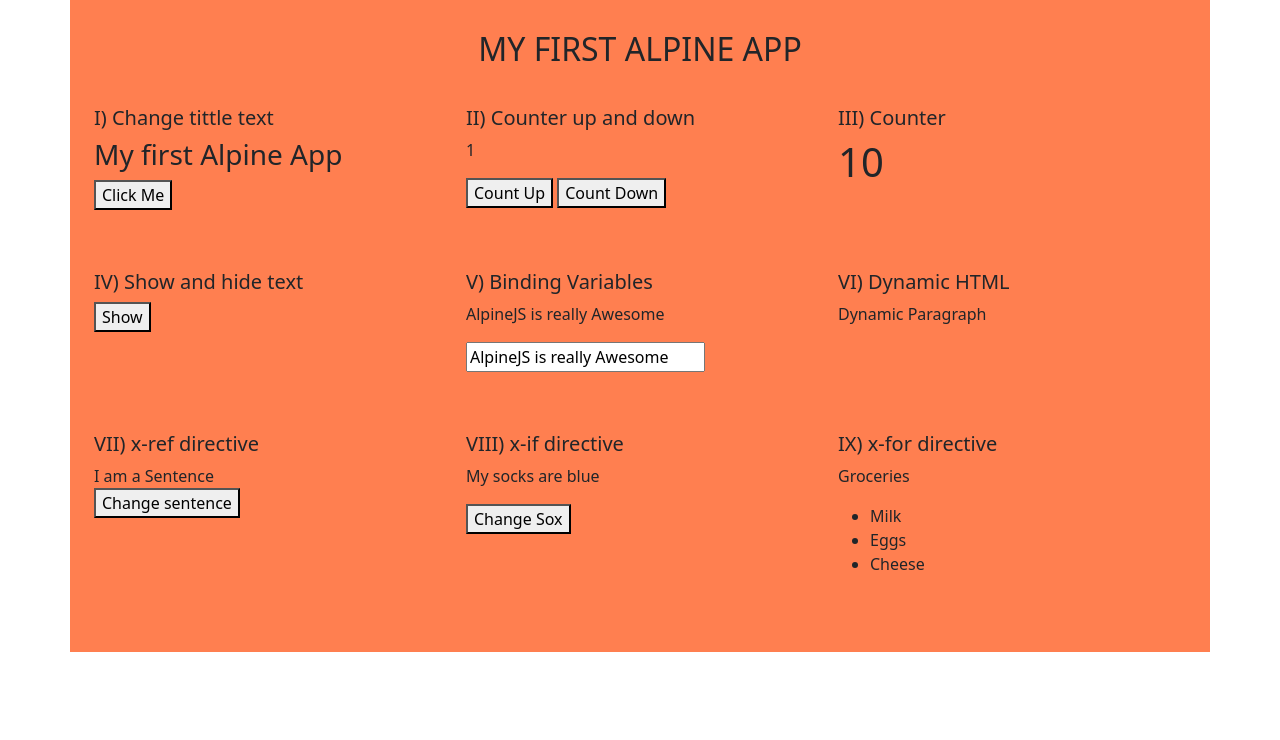
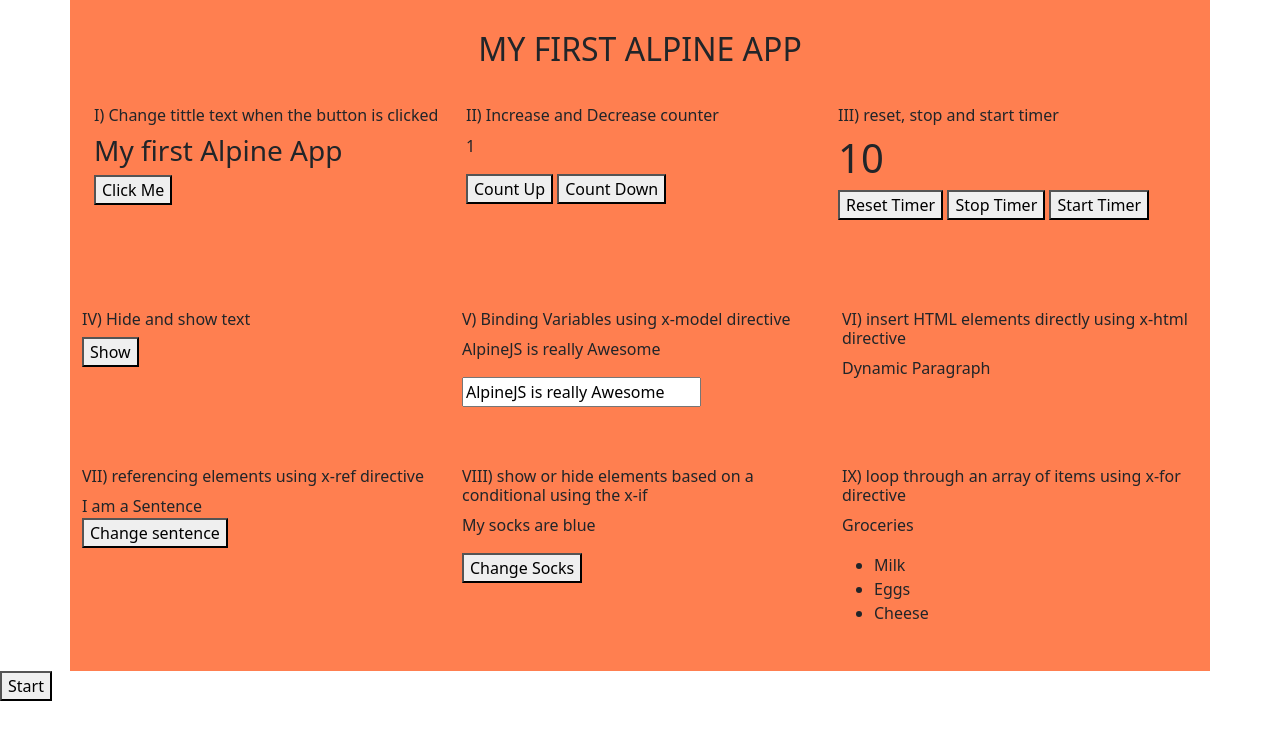
Before and after one commit to OmphileMokakale/AlpineJSFirstApp, a plain HTML site: page index.html in a window 1280 px wide. Drawn offline with nearby package versions, Linux system fonts and the light colour scheme.

Commit message:
updated the headings

```diff
--- a/index.html
+++ b/index.html
@@ -16,7 +16,7 @@
         <div class="row">
 
     <div class="col" x-data="{title: 'My first Alpine App'}">
-        <h5>I) Change tittle text</h5>
+        <h6>I) Change tittle text when the button is clicked</h6>
         <h3 x-text="title"></h3>
         <!-- onclick change the tittle -->
         <button @click="title='Alpine Rocks!'">Click Me</button>
@@ -24,7 +24,7 @@
 
 
     <div class="col" x-data="{ count: 1 }">
-        <h5>II) Counter up and down</h5>
+        <h6>II) Increase and Decrease counter</h6>
         <p x-text="count"></p>
         <button @click="count++">Count Up</button>
         <button @click="count--"> Count Down</button>
@@ -35,10 +35,17 @@
     <div class="col" x-data="{count: 60}"
     x-init="setInterval(function(){
                 count--;
-              },100)";
+              },100)"
     >
-    <h5>III) Counter</h5>
+    <h6>III) reset, stop and start timer</h6>
     <h1 x-text="count"></h1>
+
+    <button @click="count=60">Reset Timer </button>
+    <button @click="count=0">Stop Timer </button>
+    <button @click="count">Start Timer </button>
+
+    </div>
+
     </div>
 </div>
 </div>
@@ -48,7 +55,7 @@
 
     <!-- x-show directive -->
     <div class="col" x-data="{show: false}">
-        <h5>IV) Show and hide text</h5>
+        <h6>IV) Hide and show text</h6>
         <button @click="show=!show">Show</button>
         <div x-show.transition="show">
             Hello
@@ -58,14 +65,14 @@
 
      <!-- x-model directive -->
      <div class="col" x-data="{ title: 'AlpineJS is really Awesome' }">
-        <h5>V) Binding Variables</h5>
+        <h6>V) Binding Variables using x-model directive</h6>
         <p x-text="title"></p>
         <input type="text" x-model="title">
     </div>
 
 <!-- x-html directive -->
     <div class="col" x-data="{paragraph: '<p> Dynamic Paragraph</p>'}">
-        <h5>VI) Dynamic HTML</h5>
+        <h6>VI) insert HTML elements directly using x-html directive</h6>
         <div x-html="paragraph"></div>
     </div>
 
@@ -77,7 +84,7 @@
 
     <!-- x-ref directive -->
     <div class="col" x-data="{code: '<p> dynamic paragraph</p>'}">
-        <h5>VII) x-ref directive </h5>
+        <h6>VII) referencing elements using x-ref directive </h6>
         <div x-ref="sentence">I am a Sentence </div>
         <button @click="$refs.sentence.innerText = 'I just Changed'">Change sentence </button>
     </div>
@@ -86,7 +93,7 @@
 
 <!-- x-if directive -->
 <div class="col" x-data="{ socks: 'blue' }">
-    <h5>VIII) x-if directive </h5>
+    <h6>VIII) show or hide elements based on a conditional using the x-if </h6>
 
     <template x-if="socks=='blue'">
         <p>My socks are blue</p>
@@ -94,12 +101,12 @@
     <template x-if="socks=='green'">
         <p>My socks are green</p>
     </template>
-    <button @click="socks = 'green'">Change Sox</button>
+    <button @click="socks = 'green'">Change Socks</button>
 </div>
 
 <!-- x-for directive -->
 <div class="col" x-data="{ groceries: ['Milk', 'Eggs', 'Cheese'] }">
-    <h5>IX) x-for directive </h5>
+    <h6>IX) loop through an array of items using x-for directive </h6>
     <p>Groceries</p>
     <ul>
         <template x-for="item in groceries">
@@ -109,6 +116,40 @@
 </div>
 </div>
 </div>
+
+
+
+<div x-data="{
+    start: null,
+    current: null,
+    stop: null,
+    interval: null
+}">
+
+    <button x-show="!start" @click="
+        start = Date.now()
+        current = start
+        interval = setInterval(() => {current = Date.now()}, 100)
+    ">Start</button>
+
+    <div x-show="current">
+        <button @click="
+            current = null
+            stop = Date.now()
+            clearInterval(interval)
+        ">Stop</button>
+        <p><span x-text="(current - start) / 1000"></span> Seconds</p>
+    </div>
+
+    <div x-show="stop">
+        <button @click="
+            start = null
+            stop = null
+        ">Reset</button>
+        <p><span x-text="(stop - start) / 1000"></span> Seconds</p>
+    </div>
+</div>
+
 </div>
 
 <script src="https://cdn.jsdelivr.net/gh/alpinejs/alpine@v2.8.0/dist/alpine.min.js" defer></script>
```
